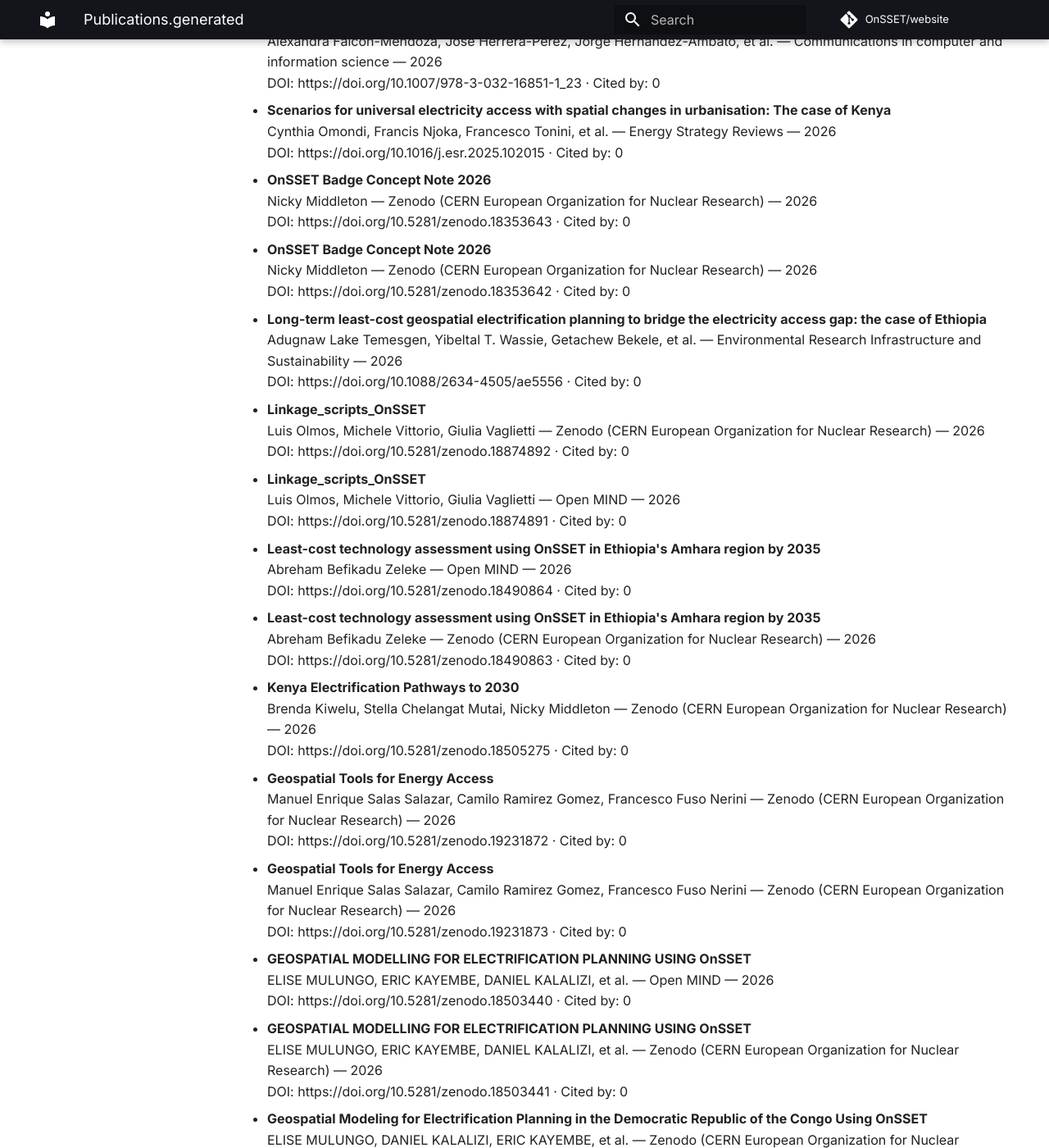
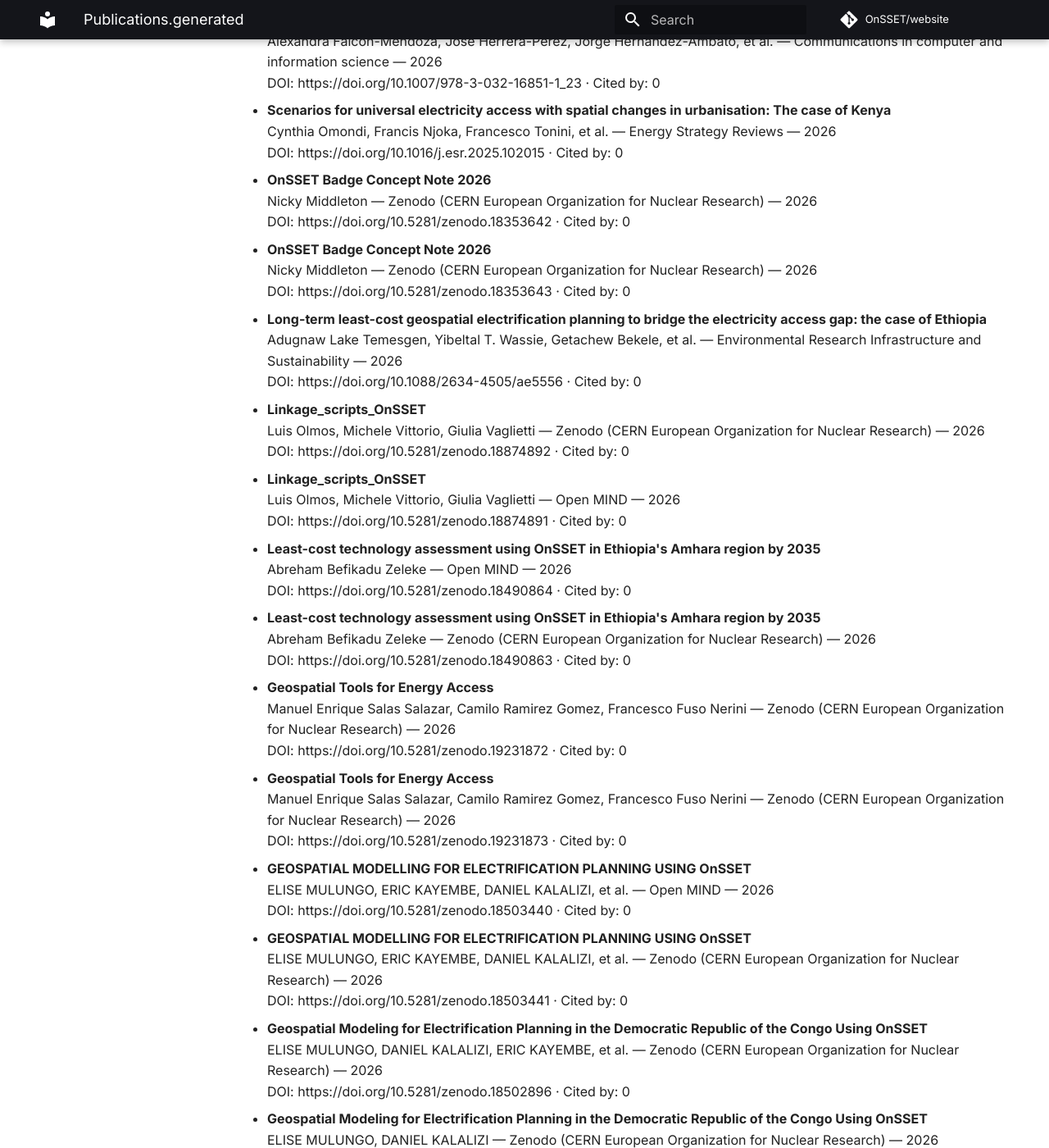
Before and after one commit to OnSSET/website, an MkDocs documentation site: the page built from docs/publications.generated.md, in a window 1280 px wide and 1400 px high, scrolled down 843 px. Shown: the whole window at 82% size. Built offline with MkDocs 1.6.1 and Material for MkDocs 9.7.7, drawn with Linux system fonts in a browser that asks for light colours; comment, search, counter and statistics services are not loaded; some of the changed text lies outside the part shown.

Commit message:
Auto-update publications

```diff
--- a/docs/publications.generated.md
+++ b/docs/publications.generated.md
@@ -28,11 +28,11 @@ No results found.
 
 - **OnSSET Badge Concept Note 2026**
   Nicky Middleton — Zenodo (CERN European Organization for Nuclear Research) — 2026
-  DOI: https://doi.org/10.5281/zenodo.18353643 · Cited by: 0
+  DOI: https://doi.org/10.5281/zenodo.18353642 · Cited by: 0
 
 - **OnSSET Badge Concept Note 2026**
   Nicky Middleton — Zenodo (CERN European Organization for Nuclear Research) — 2026
-  DOI: https://doi.org/10.5281/zenodo.18353642 · Cited by: 0
+  DOI: https://doi.org/10.5281/zenodo.18353643 · Cited by: 0
 
 - **Long-term least-cost geospatial electrification planning to bridge the electricity access gap: the case of Ethiopia**
   Adugnaw Lake Temesgen, Yibeltal T. Wassie, Getachew Bekele, et al. — Environmental Research Infrastructure and Sustainability — 2026
@@ -53,10 +53,6 @@ No results found.
 - **Least-cost technology assessment using OnSSET in Ethiopia's Amhara region by 2035**
   Abreham Befikadu Zeleke — Zenodo (CERN European Organization for Nuclear Research) — 2026
   DOI: https://doi.org/10.5281/zenodo.18490863 · Cited by: 0
-
-- **Kenya Electrification Pathways to 2030**
-  Brenda Kiwelu, Stella Chelangat Mutai, Nicky Middleton — Zenodo (CERN European Organization for Nuclear Research) — 2026
-  DOI: https://doi.org/10.5281/zenodo.18505275 · Cited by: 0
 
 - **Geospatial Tools for Energy Access**
   Manuel Enrique Salas Salazar, Camilo Ramirez Gomez, Francesco Fuso Nerini — Zenodo (CERN European Organization for Nuclear Research) — 2026
```
Also changed, not shown: other parts of docs/publications.generated.md (+4 -0 lines).
